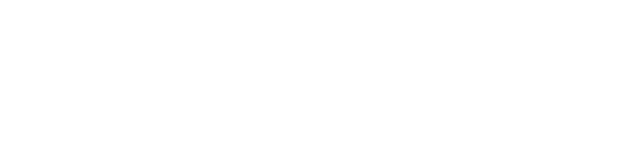
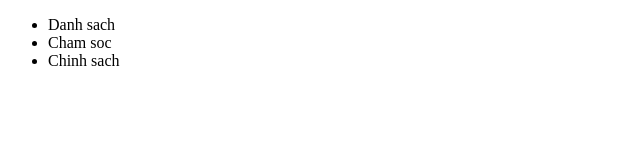
Before and after one commit to anhquoc2005/WED_Funnycode_Buoi1, a plain HTML site: page index.html in a window 1280 px wide. Shown: the whole page, without its empty margins (0-640 px from the left). Drawn offline with Linux system fonts and the light colour scheme.

Commit message:
update index.html

```diff
--- a/index.html
+++ b/index.html
@@ -6,6 +6,12 @@
     <title>Funnycode.vn</title>
 </head>
 <body>
-
+    <div>
+        <ul class="chaCuaLi">
+            <li>Danh sach</li>
+            <li>Cham soc</li>
+            <li>Chinh sach</li>
+        </ul>
+    </div>
 </body>
 </html>
```
